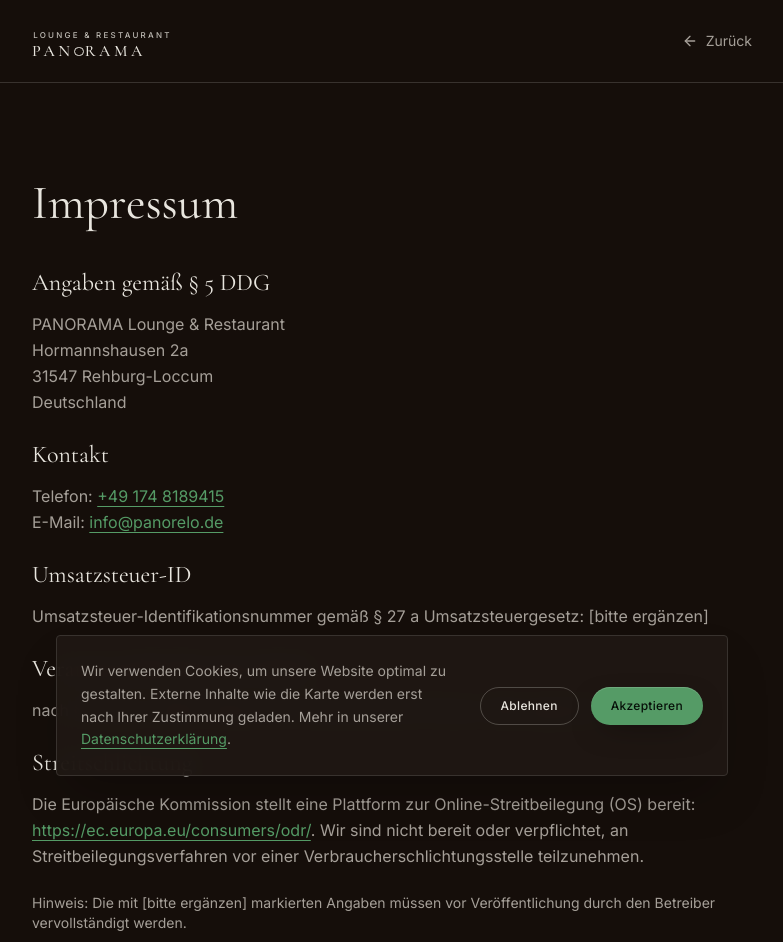
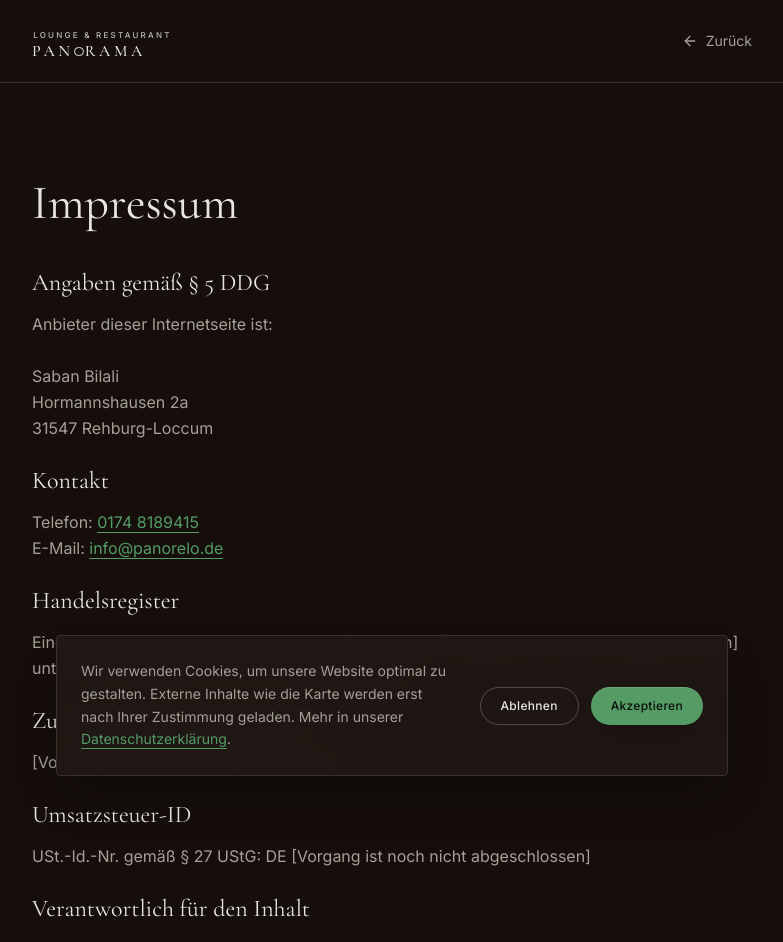
Before and after one commit to Elhamr21/Panorama_Restaurant, a Next.js app: page /impressum in a window 1280 px wide. Shown: the top 942 px of the page, without its empty margins (248-1031 px from the left). Built offline with nearby package versions, Linux system fonts and the light colour scheme.

Commit message:
impresum fixed

```diff
--- a/app/impressum/page.tsx
+++ b/app/impressum/page.tsx
@@ -14,13 +14,14 @@ export default function ImpressumPage() {
       <section>
         <h2 className="font-serif text-2xl text-foreground">Angaben gemäß § 5 DDG</h2>
         <p className="mt-3">
-          {business.name}
+          Anbieter dieser Internetseite ist:
+          <br />
+          <br />
+          Saban Bilali
           <br />
           {business.street}
           <br />
           {business.postal} {business.city}
-          <br />
-          {business.country}
         </p>
       </section>
 
@@ -29,7 +30,7 @@ export default function ImpressumPage() {
         <p className="mt-3">
           Telefon:{" "}
           <a href={business.phoneHref} className="text-primary underline underline-offset-4">
-            {business.phone}
+            0174 8189415
           </a>
           <br />
           E-Mail:{" "}
@@ -40,15 +41,29 @@ export default function ImpressumPage() {
       </section>
 
       <section>
+        <h2 className="font-serif text-2xl text-foreground">Handelsregister</h2>
+        <p className="mt-3">
+          Eingetragen in das Handelsregister beim Amtsgericht [Vorgang ist noch nicht abgeschlossen]
+          <br />
+          unter HRA [Vorgang ist noch nicht abgeschlossen]
+        </p>
+      </section>
+
+      <section>
+        <h2 className="font-serif text-2xl text-foreground">Zuständige Aufsichtsbehörde</h2>
+        <p className="mt-3">[Vorgang ist noch nicht abgeschlossen]</p>
+      </section>
+
+      <section>
         <h2 className="font-serif text-2xl text-foreground">Umsatzsteuer-ID</h2>
         <p className="mt-3">
-          Umsatzsteuer-Identifikationsnummer gemäß § 27 a Umsatzsteuergesetz: [bitte ergänzen]
+          USt.-Id.-Nr. gemäß § 27 UStG: DE [Vorgang ist noch nicht abgeschlossen]
         </p>
       </section>
 
       <section>
         <h2 className="font-serif text-2xl text-foreground">Verantwortlich für den Inhalt</h2>
-        <p className="mt-3">nach § 18 Abs. 2 MStV: [Name der verantwortlichen Person, bitte ergänzen]</p>
+        <p className="mt-3">Inhaltlich Verantwortlicher gemäß § 18 Abs. 2 MStV: Saban Bilali</p>
       </section>
 
       <section>
@@ -67,11 +82,6 @@ export default function ImpressumPage() {
           Verbraucherschlichtungsstelle teilzunehmen.
         </p>
       </section>
-
-      <p className="text-sm">
-        Hinweis: Die mit [bitte ergänzen] markierten Angaben müssen vor Veröffentlichung durch den Betreiber
-        vervollständigt werden.
-      </p>
     </LegalShell>
   )
 }
```
